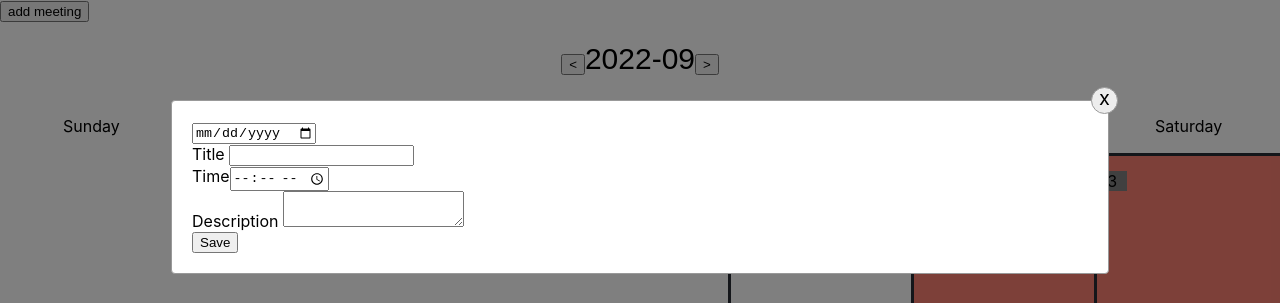
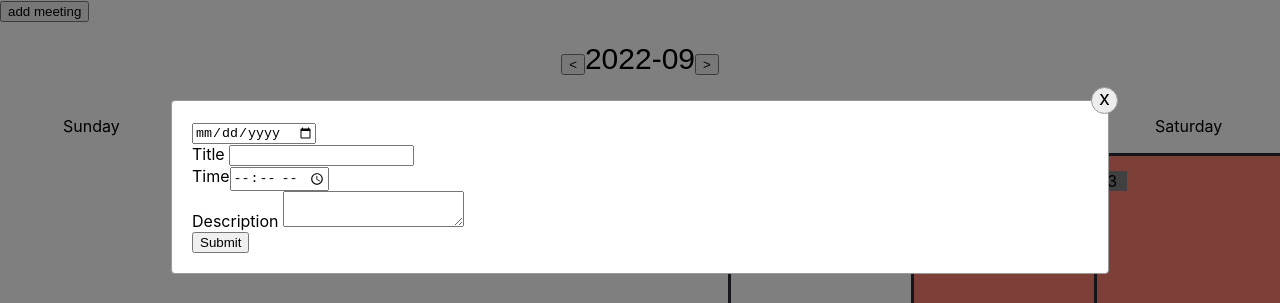
Before and after one commit to RoniRush/calendar-useContext, a React (Create React App) app: page / in a window 1280 px wide. Both pictures are taken after a click on the button "add meeting". Shown: the top 303 px of the page. Built offline with nearby package versions, Linux system fonts and the light colour scheme.

Commit message:
adding alert for trying to add more than 5 meetings per day

```diff
--- a/src/components/Calendar/Calendar.tsx
+++ b/src/components/Calendar/Calendar.tsx
@@ -33,7 +33,7 @@ const Calendar = () => {
             </div>
             <div>
                 {isOpen && <Popup
-                    content={<MeetingCreator setMeetings={setMeetings}/>}
+                    content={<MeetingCreator setMeetings={setMeetings} togglePopUp={toggleAddMeetingPopUp}/>}
                     handleClose={toggleAddMeetingPopUp}/>}
             </div>
         </div>
--- a/src/components/MeetingCreator/MeetingCreator.tsx
+++ b/src/components/MeetingCreator/MeetingCreator.tsx
@@ -1,12 +1,14 @@
-import React from "react";
+import React, {useState} from "react";
 import './MeetingCreator.css';
 import {MeetingCreatorProps} from "../propsTypes";
 import {addMeeting, getAllMeetings} from "../../localStorage/storage";
 
+let title: string, time: string, description: string, date: Date;
+
 const MeetingCreator = (props: MeetingCreatorProps) => {
-    let title: string, time: string, description: string, date: Date;
+    const [hideAlert, setHideAlert] = useState(true);
     return (
-        <form>
+        <div>
             <header>
                 <input
                     type="date"
@@ -35,19 +37,27 @@ const MeetingCreator = (props: MeetingCreatorProps) => {
                     onChange={(newVal) => description = newVal.target.value}
                 />
             </div>
-            <footer>
+            <div>
                 <button onClick={() => {
-                    if (isNumberOfMeetingsValid(date)) {
-                        props.setMeetings(addMeeting(title, date, time, description))
-                    }
-                }}>Save
+                    handleSaveButtonCLicked(props, date, title, time, description, setHideAlert)
+                }}>Submit
                 </button>
-            </footer>
-        </form>
+                <label hidden={hideAlert} style={{color: "red"}}> 5 meetings at most are allowed</label>
+            </div>
+        </div>
     )
 };
 
-const isNumberOfMeetingsValid = (date: Date) : boolean => {
+const handleSaveButtonCLicked = (props: MeetingCreatorProps, date: Date, title: string, time: string, description: string, setHideAlert: any) => {
+    if (isNumberOfMeetingsValid(date)) {
+        props.setMeetings(addMeeting(title, date, time, description))
+        props.togglePopUp();
+    } else {
+        setHideAlert(false);
+    }
+}
+
+const isNumberOfMeetingsValid = (date: Date): boolean => {
     const allMeetings = getAllMeetings();
     const stringDate = date.toLocaleDateString();
     return allMeetings[stringDate]?.length < 5 || allMeetings[stringDate] === undefined;
--- a/src/components/propsTypes.ts
+++ b/src/components/propsTypes.ts
@@ -21,6 +21,7 @@ export type MeetingProps = {
 
 export type MeetingCreatorProps = {
     setMeetings: any,
+    togglePopUp: () => void,
 }
 
 export type CalendarHeaderProps = {
```
